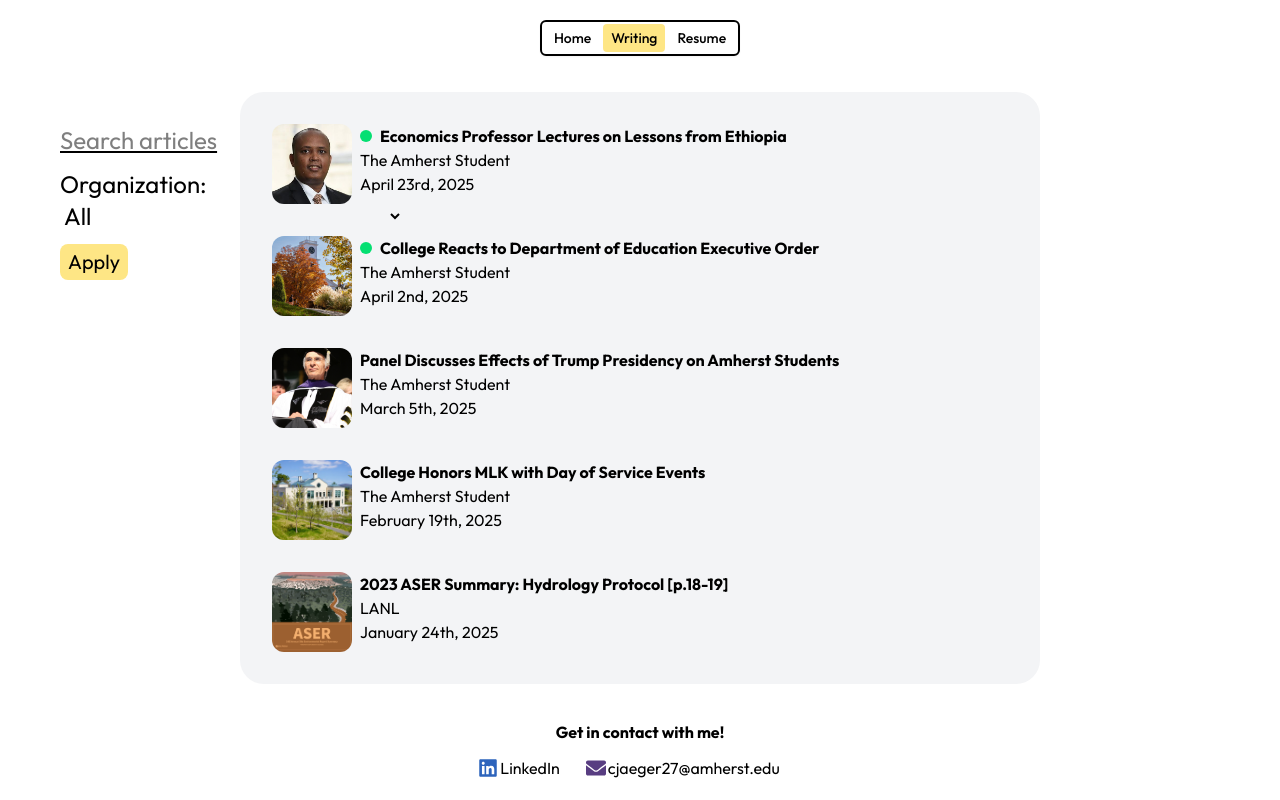
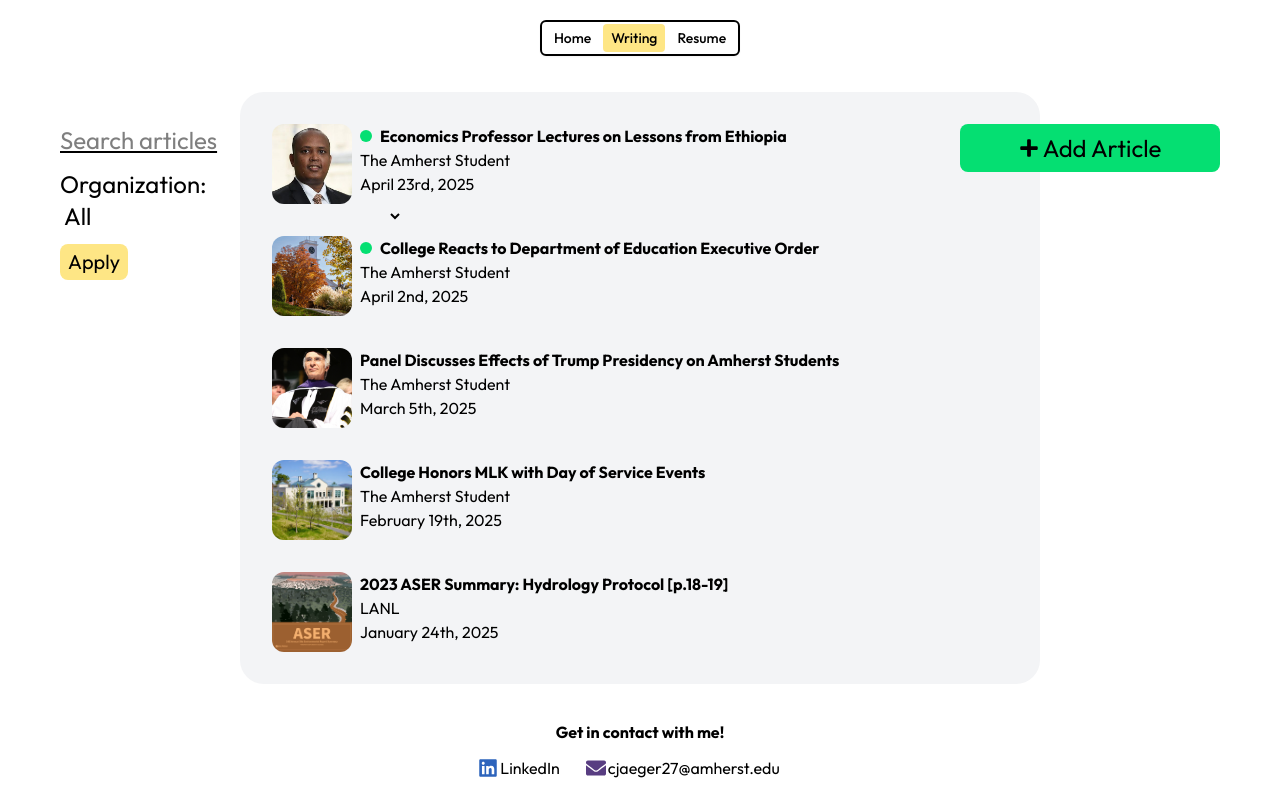
Before and after one commit to ivanbetancxurt/chanelle-personal-website, a Next.js app: page /writing in a window 1280 px wide. Built offline with nearby package versions, Linux system fonts and the light colour scheme; no server answers; grey boxes are pictures that could not be loaded.

Commit message:
Add add article button

```diff
--- a/app/writing/page.tsx
+++ b/app/writing/page.tsx
@@ -4,6 +4,7 @@
 import articles from '@/articles.json';
 import { Formik, Form, Field, useFormikContext } from 'formik';
 import { useState } from 'react';
+import AddArticleButton from '@/components/AddArticleButton';
 
 interface filterValues {
     search: string,
@@ -69,6 +70,8 @@
                         }}
                     </Formik>
                 </div>
+
+                <AddArticleButton />
             </div>
         </>
     );
--- /dev/null
+++ b/components/AddArticleButton.tsx
@@ -0,0 +1,11 @@
+import React from 'react';
+import { FaPlus } from 'react-icons/fa';
+
+export default function AddArticleButton() {
+    return (
+        <button className='absolute flex right-0 top-8 text-2xl w-[260px] cursor-pointer bg-green-400 justify-center items-center gap-1 p-2 rounded-lg'>
+            <FaPlus size={20} />
+            Add Article
+        </button>
+    );
+}
--- a/components/ModeButton.tsx
+++ b/components/ModeButton.tsx
@@ -14,7 +14,7 @@
 	}
 
 	return (
-		<button className={`absolute left-15 w-[180px] h-9 ${buttonColors[color]} rounded-2xl cursor-pointer`} onClick={toggleMode}>
+		<button className={`absolute left-15 w-[180px] h-9 ${buttonColors[color]} rounded-lg cursor-pointer`} onClick={toggleMode}>
 			{label}
 		</button>
 	);
```
